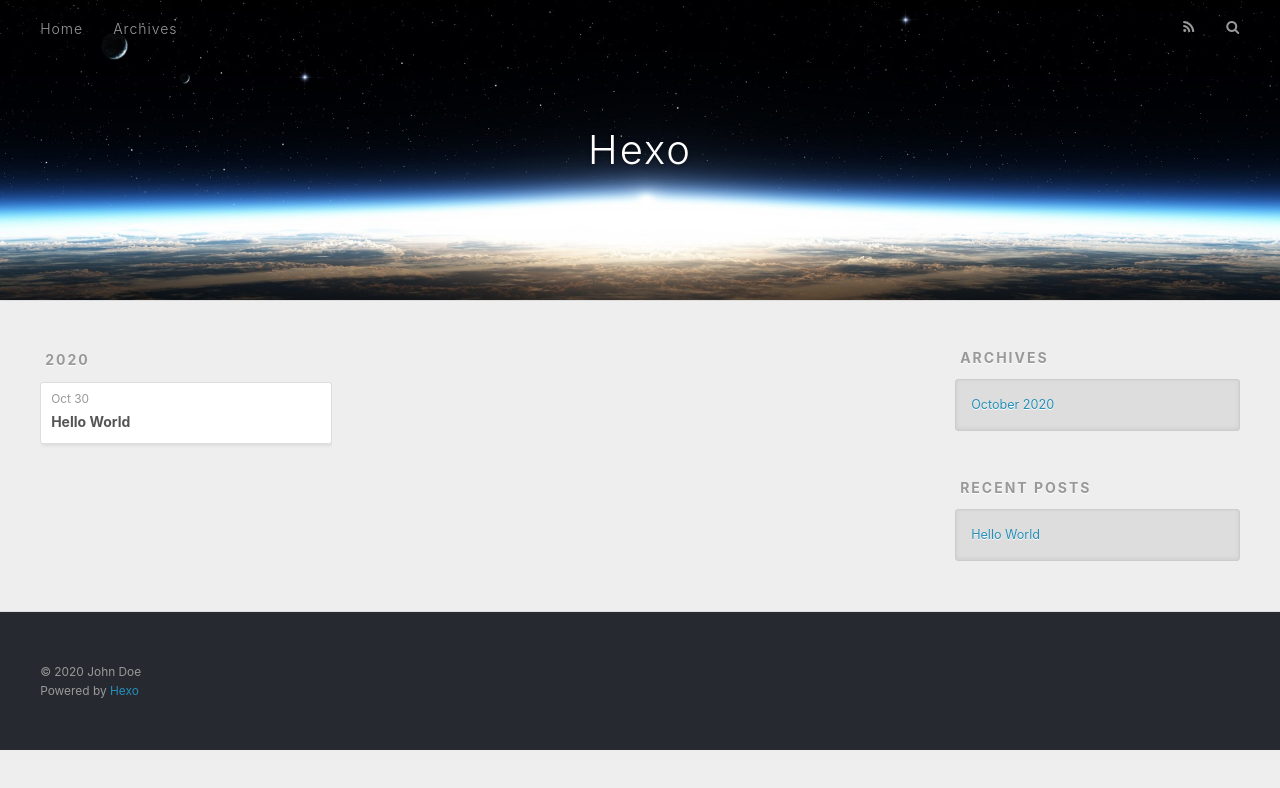
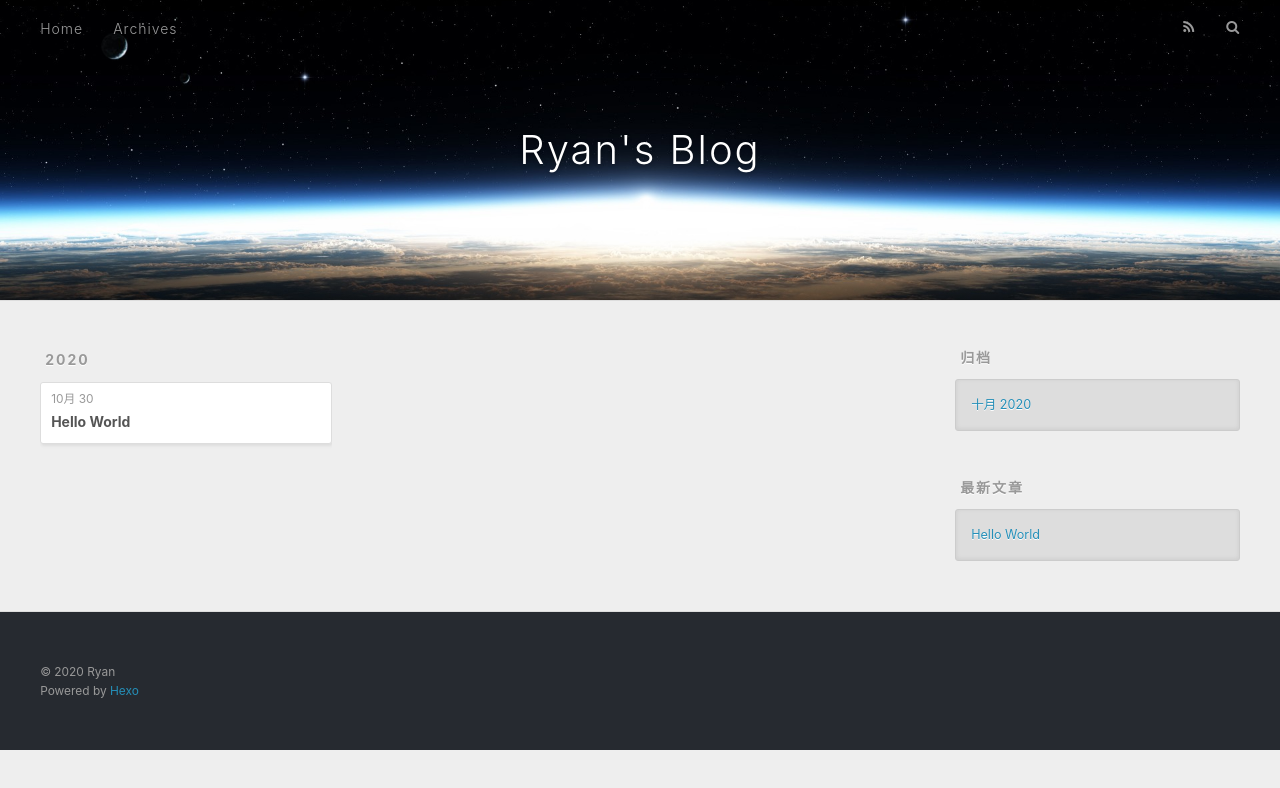
Before and after one commit to kssdxw/kssdxw.git.io, a plain HTML site: page archives/2020/10/index.html in a window 1280 px wide. Drawn offline with nearby package versions, Linux system fonts and the light colour scheme.

Commit message:
Site updated: 2020-10-30 11:40:38

```diff
--- a/archives/2020/10/index.html
+++ b/archives/2020/10/index.html
@@ -5,17 +5,19 @@
 
 
 
-  <title>Archives: 2020/10 | Hexo</title>
+  <title>归档: 2020/10 | Ryan&#39;s Blog</title>
   <meta name="viewport" content="width=device-width, initial-scale=1, maximum-scale=1">
-  <meta property="og:type" content="website">
-<meta property="og:title" content="Hexo">
+  <meta name="description" content="TEST">
+<meta property="og:type" content="website">
+<meta property="og:title" content="Ryan&#39;s Blog">
 <meta property="og:url" content="http://example.com/archives/2020/10/index.html">
-<meta property="og:site_name" content="Hexo">
-<meta property="og:locale" content="en_US">
-<meta property="article:author" content="John Doe">
+<meta property="og:site_name" content="Ryan&#39;s Blog">
+<meta property="og:description" content="TEST">
+<meta property="og:locale" content="zh_CN">
+<meta property="article:author" content="Ryan">
 <meta name="twitter:card" content="summary">
 
-    <link rel="alternate" href="/atom.xml" title="Hexo" type="application/atom+xml">
+    <link rel="alternate" href="/atom.xml" title="Ryan&#39;s Blog" type="application/atom+xml">
 
 
     <link rel="icon" href="/favicon.png">
@@ -36,7 +38,7 @@
   <div id="header-outer" class="outer">
     <div id="header-title" class="inner">
       <h1 id="logo-wrap">
-        <a href="/" id="logo">Hexo</a>
+        <a href="/" id="logo">Ryan&#39;s Blog</a>
       </h1>
 
     </div>
@@ -53,7 +55,7 @@
 
           <a id="nav-rss-link" class="nav-icon" href="/atom.xml" title="RSS Feed"></a>
 
-        <a id="nav-search-btn" class="nav-icon" title="Search"></a>
+        <a id="nav-search-btn" class="nav-icon" title="搜索"></a>
       </nav>
       <div id="search-form-wrap">
         <form action="//google.com/search" method="get" accept-charset="UTF-8" class="search-form"><input type="search" name="q" class="search-form-input" placeholder="Search"><button type="submit" class="search-form-submit">&#xF002;</button><input type="hidden" name="sitesearch" value="http://example.com"></form>
@@ -79,7 +81,7 @@
   <div class="archive-article-inner">
     <header class="archive-article-header">
       <a href="/2020/10/30/hello-world/" class="archive-article-date">
-  <time datetime="2020-10-30T03:07:21.804Z" itemprop="datePublished">Oct 30</time>
+  <time datetime="2020-10-30T03:07:21.804Z" itemprop="datePublished">10月 30</time>
 </a>
 
 
@@ -111,9 +113,9 @@
 
 
   <div class="widget-wrap">
-    <h3 class="widget-title">Archives</h3>
+    <h3 class="widget-title">归档</h3>
     <div class="widget">
-      <ul class="archive-list"><li class="archive-list-item"><a class="archive-list-link" href="/archives/2020/10/">October 2020</a></li></ul>
+      <ul class="archive-list"><li class="archive-list-item"><a class="archive-list-link" href="/archives/2020/10/">十月 2020</a></li></ul>
     </div>
   </div>
 
@@ -121,7 +123,7 @@
 
 
   <div class="widget-wrap">
-    <h3 class="widget-title">Recent Posts</h3>
+    <h3 class="widget-title">最新文章</h3>
     <div class="widget">
       <ul>
 
@@ -141,7 +143,7 @@
 
   <div class="outer">
     <div id="footer-info" class="inner">
-      &copy; 2020 John Doe<br>
+      &copy; 2020 Ryan<br>
       Powered by <a href="http://hexo.io/" target="_blank">Hexo</a>
     </div>
   </div>
```
Also changed, not shown: 2020/10/30/hello-world/index.html (+11 -11 lines), archives/2020/index.html (+16 -14 lines), archives/index.html (+16 -14 lines), index.html (+15 -13 lines).
